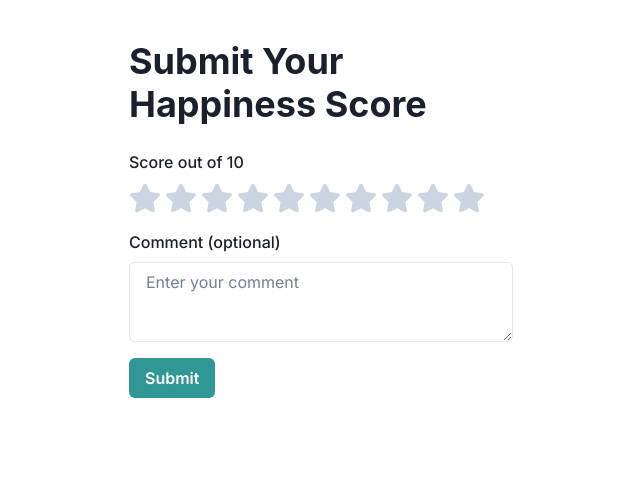
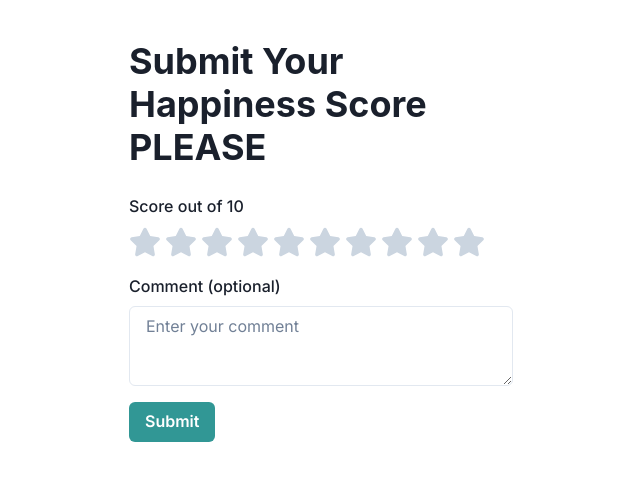
Before and after one commit to Black1151/perycodex, a Next.js app: page / in a window 1280 px wide. Shown: the top 480 px of the page, without its empty margins (319-959 px from the left). Built offline with nearby package versions, Linux system fonts and the light colour scheme.

Commit message:
pipeline ci test

```diff
--- a/src/app/page.tsx
+++ b/src/app/page.tsx
@@ -5,7 +5,7 @@ import { ScoreForm } from './ScoreForm';
 export default function Home() {
   return (
     <Box maxW="sm" mx="auto" mt="10">
-      <Heading as="h1" mb="6">Submit Your Happiness Score</Heading>
+      <Heading as="h1" mb="6">Submit Your Happiness Score PLEASE</Heading>
       <ScoreForm />
     </Box>
   );
```
